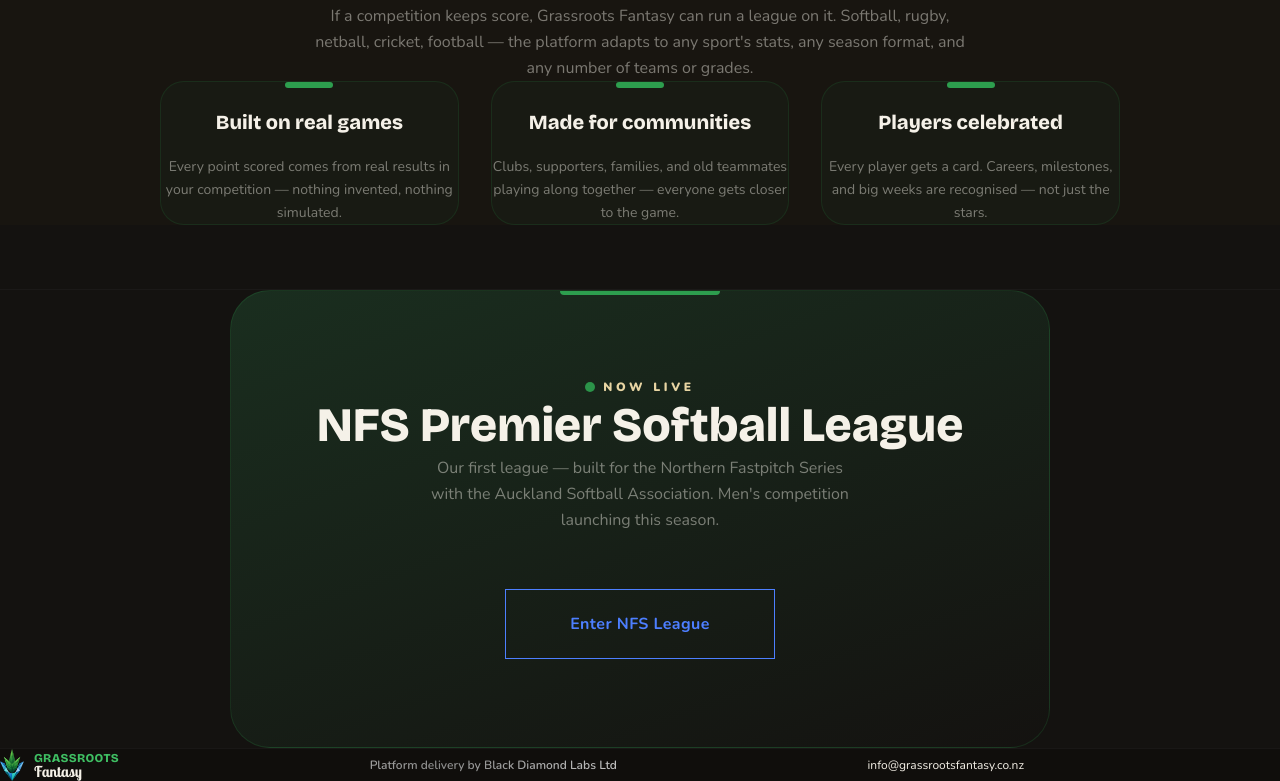
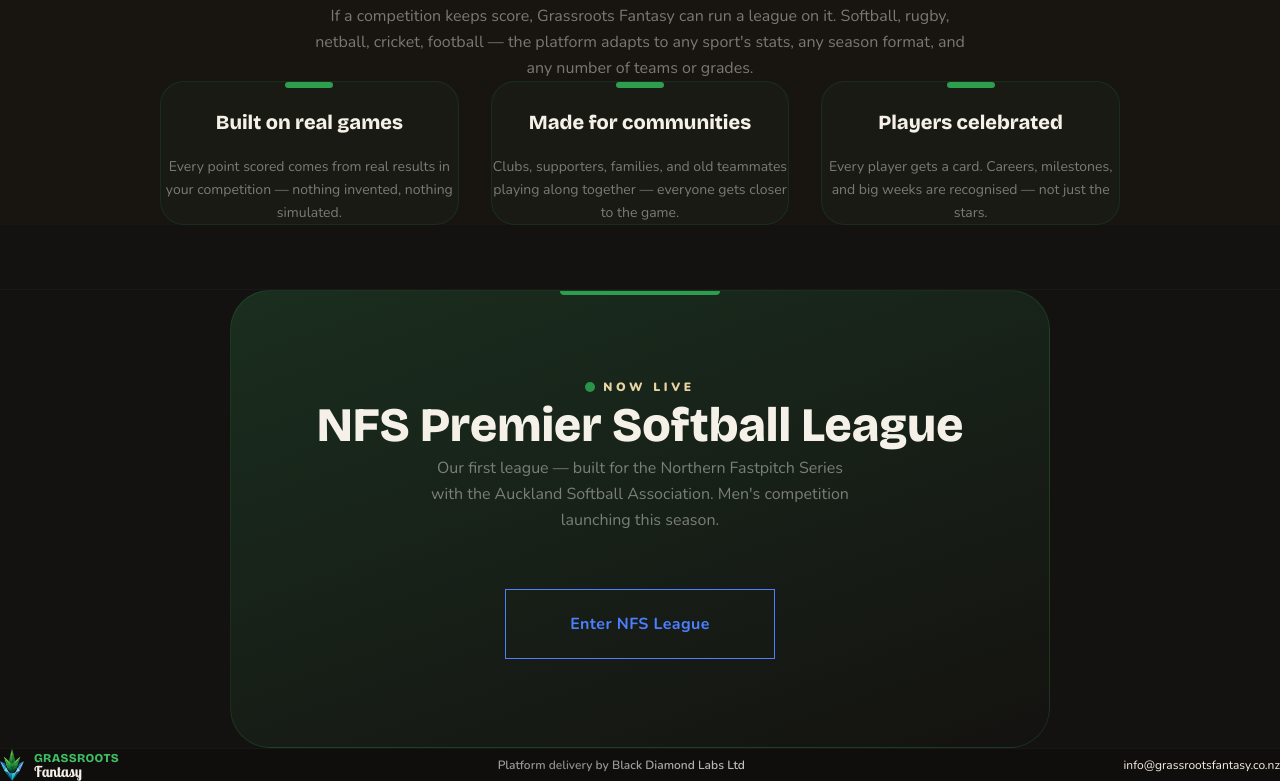
Before and after one commit to N8Nuks/grassrootsfantasy, a Next.js app: page / in a window 1280 px wide. Shown: the part 918-1699 px from the top of the page. Built offline with nearby package versions, Linux system fonts and the light colour scheme.

Commit message:
Footer spread full width

```diff
--- a/components/Footer.tsx
+++ b/components/Footer.tsx
@@ -15,7 +15,7 @@ export default function Footer() {
           animation: bdl-shimmer 4s linear infinite;
         }
       `}</style>
-      <div className="max-w-5xl mx-auto flex flex-col sm:flex-row items-center justify-between gap-5">
+      <div className="w-full flex flex-col sm:flex-row items-center justify-between gap-5">
         <div className="flex items-center gap-2.5">
           <img src="/gf-mark.png" alt="" className="h-8 w-auto" />
           <span className="flex flex-col leading-none" style={{ fontFamily: 'var(--font-heading)' }}>
```
